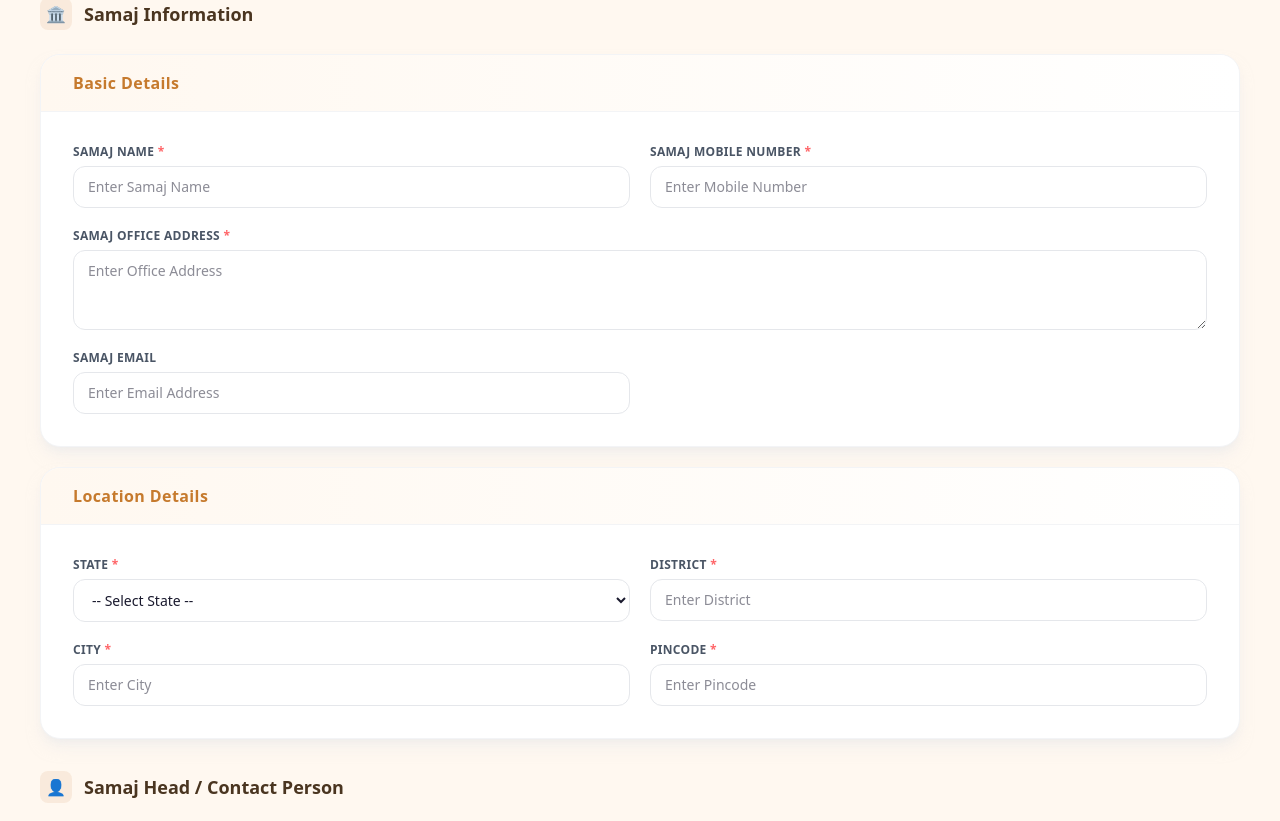
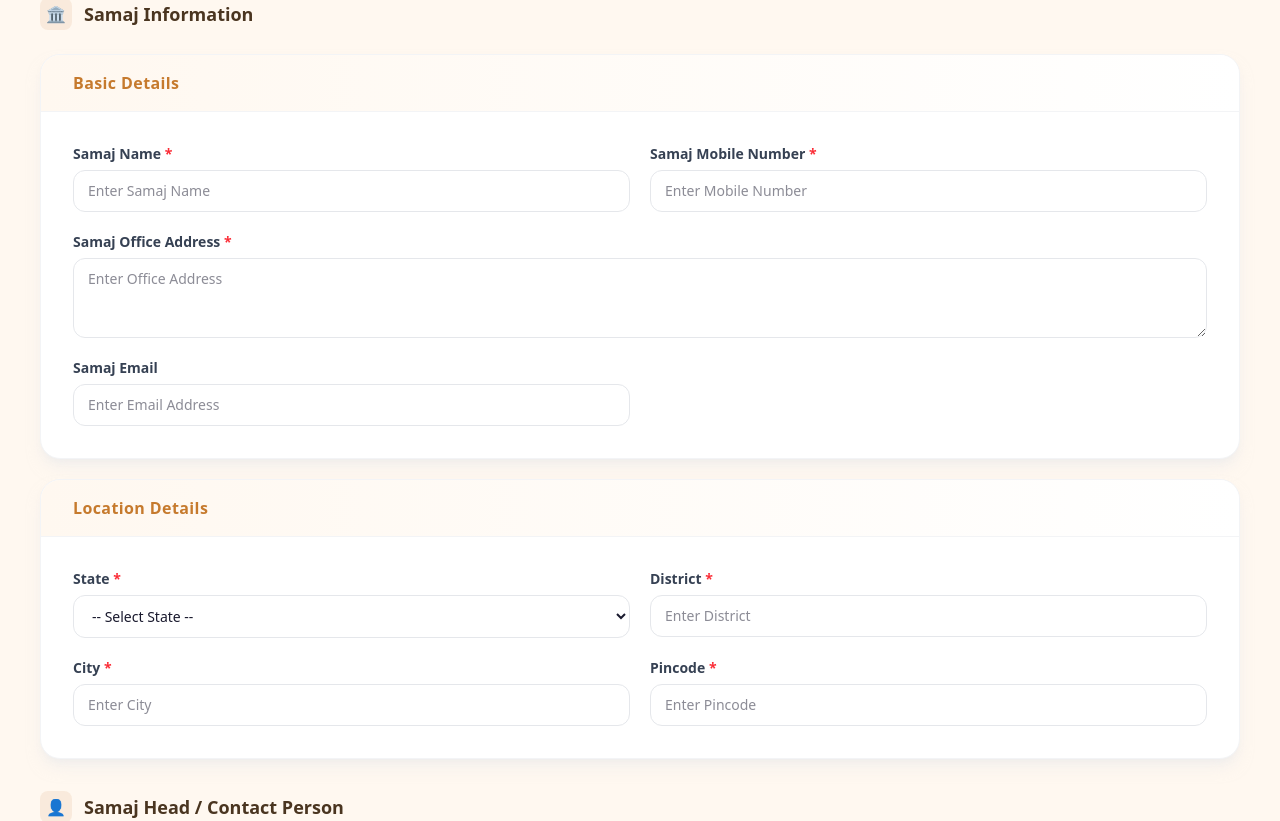
Before and after one commit to Narayandwivedi/agrawal-census, a React app in the folder frontend/: page / in a window 1280 px wide. Shown: the part 770-1591 px from the top of the page. Built offline with nearby package versions, Linux system fonts and the light colour scheme; the HTML template or start-up script is replaced by a standard one.

Commit message:
improve hero

```diff
--- a/frontend/src/components/AddSamajPage.jsx
+++ b/frontend/src/components/AddSamajPage.jsx
@@ -29,8 +29,8 @@ const emptyForm = {
 function Input({ label, required, className, ...props }) {
   return (
     <label className="flex flex-col gap-1.5 font-medium text-sm flex-1 min-w-0">
-      <span className="text-gray-600 text-xs font-semibold uppercase tracking-wide">
-        {label} {required && <span className="text-red-400">*</span>}
+      <span className="text-gray-700 text-sm font-semibold">
+        {label} {required && <span className="text-red-500">*</span>}
       </span>
       <input
         {...props}
@@ -43,8 +43,8 @@ function Input({ label, required, className, ...props }) {
 function Textarea({ label, required, ...props }) {
   return (
     <label className="flex flex-col gap-1.5 font-medium text-sm flex-1 min-w-0">
-      <span className="text-gray-600 text-xs font-semibold uppercase tracking-wide">
-        {label} {required && <span className="text-red-400">*</span>}
+      <span className="text-gray-700 text-sm font-semibold">
+        {label} {required && <span className="text-red-500">*</span>}
       </span>
       <textarea
         {...props}
@@ -57,8 +57,8 @@ function Textarea({ label, required, ...props }) {
 function Select({ label, required, children, ...props }) {
   return (
     <label className="flex flex-col gap-1.5 font-medium text-sm flex-1 min-w-0">
-      <span className="text-gray-600 text-xs font-semibold uppercase tracking-wide">
-        {label} {required && <span className="text-red-400">*</span>}
+      <span className="text-gray-700 text-sm font-semibold">
+        {label} {required && <span className="text-red-500">*</span>}
       </span>
       <select
         {...props}
--- a/frontend/src/components/FamilyForm.jsx
+++ b/frontend/src/components/FamilyForm.jsx
@@ -74,8 +74,8 @@ function SectionCard({ icon: Icon, title, children }) {
 function Input({ label, required, icon: Icon, className, ...props }) {
   return (
     <label className="flex flex-col gap-1.5 font-medium text-sm flex-1 min-w-0">
-      <span className="text-gray-600 text-xs font-semibold uppercase tracking-wide">
-        {label} {required && <span className="text-red-400">*</span>}
+      <span className="text-gray-700 text-sm font-semibold">
+        {label} {required && <span className="text-red-500">*</span>}
       </span>
       <div className="relative">
         {Icon && (
@@ -97,8 +97,8 @@ function Input({ label, required, icon: Icon, className, ...props }) {
 function Textarea({ label, required, ...props }) {
   return (
     <label className="flex flex-col gap-1.5 font-medium text-sm flex-1 min-w-0">
-      <span className="text-gray-600 text-xs font-semibold uppercase tracking-wide">
-        {label} {required && <span className="text-red-400">*</span>}
+      <span className="text-gray-700 text-sm font-semibold">
+        {label} {required && <span className="text-red-500">*</span>}
       </span>
       <textarea
         {...props}
@@ -111,8 +111,8 @@ function Textarea({ label, required, ...props }) {
 function Select({ label, required, children, ...props }) {
   return (
     <label className="flex flex-col gap-1.5 font-medium text-sm flex-1 min-w-0">
-      <span className="text-gray-600 text-xs font-semibold uppercase tracking-wide">
-        {label} {required && <span className="text-red-400">*</span>}
+      <span className="text-gray-700 text-sm font-semibold">
+        {label} {required && <span className="text-red-500">*</span>}
       </span>
       <select
         {...props}
--- a/frontend/src/components/FamilyPage.jsx
+++ b/frontend/src/components/FamilyPage.jsx
@@ -32,8 +32,8 @@ const INDIAN_STATES = [
 function Input({ label, required, error, className, ...props }) {
   return (
     <label className="flex flex-col gap-1.5 font-medium text-sm flex-1 min-w-0">
-      <span className="text-gray-600 text-xs font-semibold uppercase tracking-wide">
-        {label} {required && <span className="text-red-400">*</span>}
+      <span className="text-gray-700 text-sm font-semibold">
+        {label} {required && <span className="text-red-500">*</span>}
       </span>
       <input
         {...props}
@@ -47,8 +47,8 @@ function Input({ label, required, error, className, ...props }) {
 function Textarea({ label, required, error, ...props }) {
   return (
     <label className="flex flex-col gap-1.5 font-medium text-sm flex-1 min-w-0">
-      <span className="text-gray-600 text-xs font-semibold uppercase tracking-wide">
-        {label} {required && <span className="text-red-400">*</span>}
+      <span className="text-gray-700 text-sm font-semibold">
+        {label} {required && <span className="text-red-500">*</span>}
       </span>
       <textarea
         {...props}
@@ -62,8 +62,8 @@ function Textarea({ label, required, error, ...props }) {
 function Select({ label, required, error, children, ...props }) {
   return (
     <label className="flex flex-col gap-1.5 font-medium text-sm flex-1 min-w-0">
-      <span className="text-gray-600 text-xs font-semibold uppercase tracking-wide">
-        {label} {required && <span className="text-red-400">*</span>}
+      <span className="text-gray-700 text-sm font-semibold">
+        {label} {required && <span className="text-red-500">*</span>}
       </span>
       <select
         {...props}
@@ -310,7 +310,7 @@ export default function FamilyPage() {
                   placeholder="Enter Mobile Number"
                 />
                 <Input
-                  label="Email ID"
+                  label="Email Address"
                   type="email"
                   value={form.email}
                   onChange={(e) => handleChange('email', e.target.value)}
--- a/frontend/src/components/SamajForm.jsx
+++ b/frontend/src/components/SamajForm.jsx
@@ -70,8 +70,8 @@ function SectionCard({ icon: Icon, title, children }) {
 function Input({ label, required, className, ...props }) {
   return (
     <label className="flex flex-col gap-1.5 font-medium text-sm flex-1 min-w-0">
-      <span className="text-gray-600 text-xs font-semibold uppercase tracking-wide">
-        {label} {required && <span className="text-red-400">*</span>}
+      <span className="text-gray-700 text-sm font-semibold">
+        {label} {required && <span className="text-red-500">*</span>}
       </span>
       <input
         {...props}
@@ -84,8 +84,8 @@ function Input({ label, required, className, ...props }) {
 function Textarea({ label, required, ...props }) {
   return (
     <label className="flex flex-col gap-1.5 font-medium text-sm flex-1 min-w-0">
-      <span className="text-gray-600 text-xs font-semibold uppercase tracking-wide">
-        {label} {required && <span className="text-red-400">*</span>}
+      <span className="text-gray-700 text-sm font-semibold">
+        {label} {required && <span className="text-red-500">*</span>}
       </span>
       <textarea
         {...props}
```
